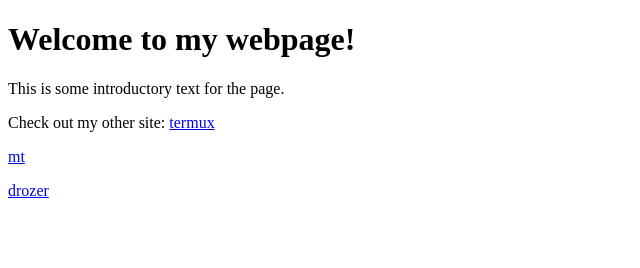
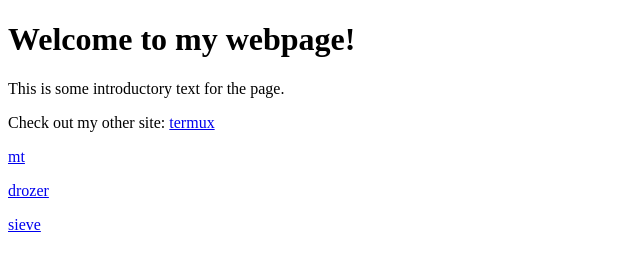
Before and after one commit to go1f/go1f.github.io, a plain HTML site: page a/a.html in a window 1280 px wide. Shown: the full height of the page, 0-640 px from the left. Drawn offline with Linux system fonts and the light colour scheme.

Commit message:
web 06070252

```diff
--- a/a/a.html
+++ b/a/a.html
@@ -24,7 +24,12 @@
   <p>
     <a href="https://github.com/WithSecureLabs/drozer-agent/releases/download/3.0.0/drozer-agent.apk">drozer</a>
   </p>
+  <p>
+    <a href="https://github.com/WithSecureLabs/sieve/releases/download/2.0/sieve.apk">sieve</a>
   </p>
+  </p>
+
+
 
 </body>
 </html>
```
